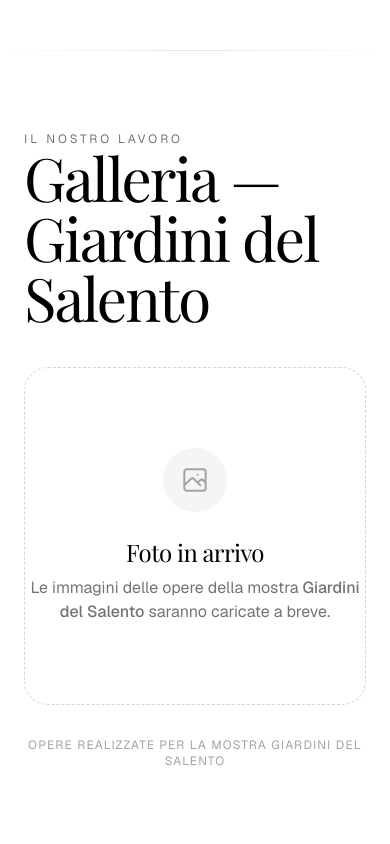
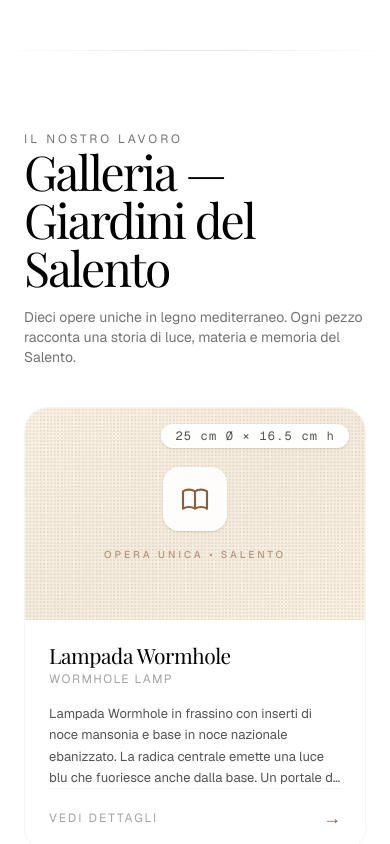
Before and after one commit to asyntes/santeseart-website, a Next.js app: page / in a window 390 px wide. Shown: the part 4360-5204 px from the top of the page. Built offline with nearby package versions, Linux system fonts and the light colour scheme.

Commit message:
feat: Add complete 'Giardini del Salento' exhibition content under hero - 10 bilingual pieces in interactive gallery with modal details

```diff
--- a/app/page.tsx
+++ b/app/page.tsx
@@ -8,10 +8,13 @@ interface Service {
   icon: React.ReactNode;
 }
 
-interface GalleryImage {
-  url: string;
-  alt: string;
-  caption: string;
+interface Exhibit {
+  id: number;
+  titleIt: string;
+  titleEn: string;
+  dimensions: string;
+  descriptionIt: string;
+  descriptionEn: string;
 }
 
 const services: Service[] = [
@@ -71,13 +74,98 @@ const services: Service[] = [
   }
 ];
 
-// Gallery temporarily empty - waiting for your photos of the "Giardini del Salento" exhibition
-const galleryImages: GalleryImage[] = [];
+// Exhibition pieces from "Giardini del Salento" show - complete bilingual content from the official cards
+const exhibits: Exhibit[] = [
+  {
+    id: 1,
+    titleIt: "Lampada Wormhole",
+    titleEn: "Wormhole Lamp",
+    dimensions: "25 cm Ø × 16.5 cm h",
+    descriptionIt: "Lampada Wormhole in frassino con inserti di noce mansonia e base in noce nazionale ebanizzato. La radica centrale emette una luce blu che fuoriesce anche dalla base. Un portale di luce e legno tra i mondi.",
+    descriptionEn: "Wormhole lamp in ash with mansonia walnut inlays and ebonized national walnut base. The central burl emits blue light that also glows from under the base. A portal of light and wood between worlds."
+  },
+  {
+    id: 2,
+    titleIt: "Tris di Radiche",
+    titleEn: "Trio of Burls",
+    dimensions: "25 cm Ø × 16 cm h (max)",
+    descriptionIt: "Trio di lampade in radica di ulivo con coni in noce nazionale ebanizzato. Una presenta inserti di gelso e pero. La radica si libra sospesa in un abbraccio di luce e ombra.",
+    descriptionEn: "Trio of lamps in olive burl with ebonized national walnut cones. One features inlays of mulberry and pear. The burl floats suspended in an embrace of light and shadow."
+  },
+  {
+    id: 3,
+    titleIt: "Centrotavola di Radiche",
+    titleEn: "Olive Burl Centerpiece",
+    dimensions: "24 cm Ø × 12 cm h",
+    descriptionIt: "Centrotavola in radica di ulivo con bordo a segmenti di paduk, noce nazionale, limone e wengé. Le venature della radica centrale danzano con i colori del bordo. Un cerchio di essenze che celebra il Salento.",
+    descriptionEn: "Centerpiece in olive burl with segmented rim in paduk, national walnut, lemon and wengé. The central burl grains dance with the colors of the rim. A circle of essences celebrating Salento."
+  },
+  {
+    id: 4,
+    titleIt: "Raggiera Solare",
+    titleEn: "Solar Sunburst Bowl",
+    dimensions: "38 cm Ø × 9 cm h",
+    descriptionIt: "Ciotola con spettacolare raggiera di intarsi in ulivo, frassino, limone, pero, noce nazionale e ciliegio. Il motivo centrale scolpito esalta le venature fluide del legno. Un inno alla luce e alla materia dei giardini del Salento.",
+    descriptionEn: "Bowl featuring a spectacular sunburst inlay of olive, ash, lemon, pear, national walnut and cherry. The carved central motif highlights the flowing wood grains. An ode to the light and matter of the Salento gardens."
+  },
+  {
+    id: 5,
+    titleIt: "Tris di Fiori",
+    titleEn: "Trio of Flower Holders",
+    dimensions: "11 cm Ø × 30 cm h (max)",
+    descriptionIt: "Trio di porta fiori in noce nazionale con inserti circolari di gelso. I due più grandi accolgono fiori secchi mediterranei, il piccolo una candela. Un inno alla semplicità e alla luce del Salento.",
+    descriptionEn: "Trio of flower holders in national walnut with circular inlays of mulberry. The two larger ones hold dried Mediterranean flowers, the small one a candle. An ode to simplicity and light of Salento."
+  },
+  {
+    id: 6,
+    titleIt: "Saturno di Radiche",
+    titleEn: "Saturn of Burls",
+    dimensions: "16 cm Ø × 20 cm h",
+    descriptionIt: "Porta gioie a forma di Saturno in ulivo e pero, con anello in radica di ulivo. La sfera centrale ruota delicatamente tra le braccia della radica. Un piccolo universo di legno sospeso tra luce e memoria.",
+    descriptionEn: "Saturn-shaped jewelry holder in olive and pear wood, with ring in olive burl. The central sphere rotates gently within the arms of the burl. A small wooden universe suspended between light and memory."
+  },
+  {
+    id: 7,
+    titleIt: "Quintetto di Essenze",
+    titleEn: "Quintet of Essences",
+    dimensions: "36 cm Ø × 9 cm h",
+    descriptionIt: "Ciottola tornita con intarsi di ulivo, noce nazionale, limone e albicocca; fondo in frassino. Le venature fluide celebrano l'armonia delle essenze mediterranee.",
+    descriptionEn: "Turned bowl with inlays of olive, national walnut, lemon and apricot; ash base. Fluid grains celebrate the harmony of Mediterranean essences."
+  },
+  {
+    id: 8,
+    titleIt: "Scrigno di Radiche",
+    titleEn: "Burl Treasure Chest",
+    dimensions: "27 cm Ø × 20 cm h",
+    descriptionIt: "Cofanetto in radica di ulivo con coperchio in noce nazionale e raffinati inserti circolari di ulivo, paduk, gelso e noce. Pomolo in radice di ulivo. Un dialogo tra radica e noce ispirato ai giardini del Salento.",
+    descriptionEn: "Lidded vessel in olive burl with national walnut lid featuring refined circular inlays of olive, paduk, mulberry and walnut. Turned knob in olive root. A dialogue between burl and walnut inspired by the gardens of Salento."
+  },
+  {
+    id: 9,
+    titleIt: "Quartetto di Radiche",
+    titleEn: "Quartet of Burls",
+    dimensions: "8 cm Ø × 24 cm h (max)",
+    descriptionIt: "Quartetto di portagioie in radica di ulivo, noce ebanizzato e limone. Ogni pezzo racconta una storia diversa di forma e venature. Un inno alla varietà e alla poesia del legno del Salento.",
+    descriptionEn: "Quartet of jewelry holders in olive burl, ebonized walnut and lemon wood. Each piece tells a different story of form and grain. An ode to the variety and poetry of Salento wood."
+  },
+  {
+    id: 10,
+    titleIt: "Cerchi di Luce",
+    titleEn: "Circles of Light",
+    dimensions: "28 cm Ø × 10 cm h",
+    descriptionIt: "Lampada in noce nazionale di recupero con base decorata da raffinati inserti circolari di paduk e gelso. Le venature antiche si fondono con i cerchi da cui filtra la luce. Un gioco di luce tra le venature del legno recuperato.",
+    descriptionEn: "Lamp in reclaimed national walnut with base decorated by refined circular inlays of paduk and mulberry. The ancient wood grains blend with the circles through which light filters. A play of light through the grains of the reclaimed wood."
+  }
+];
+
+// Note: High-res product photos extracted from the official 14x14cm cards are available in /home/workdir/artifacts/exhibition_images/
+// TODO: Upload them to public/exhibition/ (e.g. lampada-wormhole.jpg) and update cards to use <img src=...> for rich visual gallery.
 
 export default function SanteseArtWebsite() {
   const [formData, setFormData] = useState({ name: '', email: '', message: '' });
   const [isSubmitted, setIsSubmitted] = useState(false);
   const [isMobileMenuOpen, setIsMobileMenuOpen] = useState(false);
+  const [selectedExhibit, setSelectedExhibit] = useState<Exhibit | null>(null);
 
   const scrollToSection = (id: string) => {
     const element = document.getElementById(id);
@@ -88,7 +176,6 @@ export default function SanteseArtWebsite() {
       const offsetPosition = elementPosition - bodyRect - offset;
       window.scrollTo({ top: offsetPosition, behavior: 'smooth' });
     }
-    // Close mobile menu if open
     if (isMobileMenuOpen) {
       setIsMobileMenuOpen(false);
     }
@@ -108,7 +195,6 @@ export default function SanteseArtWebsite() {
 
     window.location.href = mailtoLink;
 
-    // Show success state
     setIsSubmitted(true);
     setTimeout(() => {
       setIsSubmitted(false);
@@ -126,10 +212,9 @@ export default function SanteseArtWebsite() {
 
   return (
     <div className="min-h-screen bg-white text-black overflow-x-hidden">
-      {/* Elegant Minimal Navbar - Fully responsive with mobile hamburger */}
+      {/* Elegant Minimal Navbar */}
       <nav className="fixed top-0 left-0 right-0 z-50 bg-white/95 backdrop-blur-md border-b border-gray-200">
         <div className="max-w-7xl mx-auto px-6 h-20 flex items-center justify-between">
-          {/* Logo with official brand mark */}
           <div
             onClick={() => { window.scrollTo({ top: 0, behavior: 'smooth' }); closeMobileMenu(); }}
             className="flex items-center gap-3.5 cursor-pointer group"
@@ -145,9 +230,7 @@ export default function SanteseArtWebsite() {
             </div>
           </div>
 
-          {/* Desktop Navigation + CTA + Mobile Hamburger */}
           <div className="flex items-center gap-4">
-            {/* Desktop Navigation */}
             <div className="hidden md:flex items-center gap-10 text-sm font-medium tracking-wide">
               <button onClick={() => scrollToSection('chi-siamo')} className="nav-link">Chi siamo</button>
               <button onClick={() => scrollToSection('servizi')} className="nav-link">Servizi</button>
@@ -155,7 +238,6 @@ export default function SanteseArtWebsite() {
               <button onClick={() => scrollToSection('contatti')} className="nav-link">Contatti</button>
             </div>
 
-            {/* CTA Button Desktop */}
             <div className="hidden md:block">
               <button
                 onClick={() => scrollToSection('contatti')}
@@ -165,7 +247,6 @@ export default function SanteseArtWebsite() {
               </button>
             </div>
 
-            {/* Mobile Hamburger Button */}
             <button
               onClick={() => setIsMobileMenuOpen(!isMobileMenuOpen)}
               className="md:hidden p-2 -mr-1 text-black hover:text-gray-700 transition-colors"
@@ -185,51 +266,21 @@ export default function SanteseArtWebsite() {
           </div>
         </div>
 
-        {/* Mobile Menu Dropdown */}
         {isMobileMenuOpen && (
           <>
-            {/* Backdrop */}
             <div
               className="fixed inset-0 bg-black/10 z-30 md:hidden"
               style={{ top: '80px' }}
               onClick={closeMobileMenu}
             />
-
-            {/* Menu Panel */}
             <div className="md:hidden absolute top-20 left-0 right-0 bg-white border-b border-gray-200 z-40 mobile-menu shadow-lg">
               <div className="max-w-7xl mx-auto px-6 py-8 flex flex-col gap-y-1 text-base font-medium">
-                <button
-                  onClick={() => scrollToSection('chi-siamo')}
-                  className="nav-link text-left py-3.5 px-1 border-b border-gray-100 last:border-none"
-                >
-                  Chi siamo
-                </button>
-                <button
-                  onClick={() => scrollToSection('servizi')}
-                  className="nav-link text-left py-3.5 px-1 border-b border-gray-100 last:border-none"
-                >
-                  Servizi
-                </button>
-                <button
-                  onClick={() => scrollToSection('galleria')}
-                  className="nav-link text-left py-3.5 px-1 border-b border-gray-100 last:border-none"
-                >
-                  Galleria
-                </button>
-                <button
-                  onClick={() => scrollToSection('contatti')}
-                  className="nav-link text-left py-3.5 px-1 border-b border-gray-100 last:border-none"
-                >
-                  Contatti
-                </button>
-
+                <button onClick={() => scrollToSection('chi-siamo')} className="nav-link text-left py-3.5 px-1 border-b border-gray-100 last:border-none">Chi siamo</button>
+                <button onClick={() => scrollToSection('servizi')} className="nav-link text-left py-3.5 px-1 border-b border-gray-100 last:border-none">Servizi</button>
+                <button onClick={() => scrollToSection('galleria')} className="nav-link text-left py-3.5 px-1 border-b border-gray-100 last:border-none">Galleria</button>
+                <button onClick={() => scrollToSection('contatti')} className="nav-link text-left py-3.5 px-1 border-b border-gray-100 last:border-none">Contatti</button>
                 <div className="pt-6 mt-2">
-                  <button
-                    onClick={() => scrollToSection('contatti')}
-                    className="btn-primary w-full py-4 rounded-2xl text-sm font-medium tracking-[2px]"
-                  >
-                    CONTATTACI
-                  </button>
+                  <button onClick={() => scrollToSection('contatti')} className="btn-primary w-full py-4 rounded-2xl text-sm font-medium tracking-[2px]">CONTATTACI</button>
                 </div>
               </div>
             </div>
@@ -237,7 +288,7 @@ export default function SanteseArtWebsite() {
         )}
       </nav>
 
-      {/* HERO SECTION - Focused on Giardini del Salento exhibition (good as is) */}
+      {/* HERO SECTION */}
       <section className="relative h-[100dvh] min-h-[640px] flex items-center justify-center pt-20">
         <div className="hero-bg absolute inset-0 z-0" />
 
@@ -276,14 +327,13 @@ export default function SanteseArtWebsite() {
           </div>
         </div>
 
-        {/* Scroll indicator */}
         <div className="absolute bottom-10 left-1/2 -translate-x-1/2 flex flex-col items-center text-white/60 text-xs tracking-[2px]">
           <span>SCROLL</span>
           <div className="h-px w-8 bg-white/40 mt-2" />
         </div>
       </section>
 
-      {/* CHI SIAMO - Ebanisteria first, exhibition second */}
+      {/* CHI SIAMO */}
       <section id="chi-siamo" className="max-w-6xl mx-auto px-6 pt-20 pb-16">
         <div className="grid md:grid-cols-12 gap-x-12 items-center">
           <div className="md:col-span-7">
@@ -349,57 +399,62 @@ export default function SanteseArtWebsite() {
 
       <div className="section-divider max-w-6xl mx-auto" />
 
-      {/* GALLERIA */}
+      {/* GALLERIA - Now the main exhibition content with all 10 pieces */}
       <section id="galleria" className="max-w-7xl mx-auto px-6 py-20">
-        <div className="flex justify-between items-end mb-10">
+        <div className="flex flex-col md:flex-row md:items-end md:justify-between gap-y-4 mb-10">
           <div>
             <div className="uppercase tracking-[3px] text-xs text-gray-500">IL NOSTRO LAVORO</div>
-            <h2 className="font-serif text-6xl tracking-[-2px]">Galleria — Giardini del Salento</h2>
+            <h2 className="font-serif text-5xl md:text-6xl tracking-[-2px]">Galleria — Giardini del Salento</h2>
           </div>
-          <p className="hidden md:block max-w-xs text-right text-sm text-gray-500">
-            Le opere esposte nella mostra dedicata ai giardini del Salento.
+          <p className="max-w-md text-sm text-gray-500">
+            Dieci opere uniche in legno mediterraneo. Ogni pezzo racconta una storia di luce, materia e memoria del Salento.
           </p>
         </div>
 
-        {galleryImages.length > 0 ? (
-          <div className="grid grid-cols-1 md:grid-cols-2 lg:grid-cols-3 gap-4">
-            {galleryImages.map((image, index) => (
-              <a
-                key={index}
-                href={image.url}
-                target="_blank"
-                rel="noopener noreferrer"
-                className="group relative aspect-[4/3] overflow-hidden rounded-3xl bg-gray-100 block"
-              >
-                <img
-                  src={image.url}
-                  alt={image.alt}
-                  className="gallery-img absolute inset-0 w-full h-full object-cover"
-                />
-                <div className="absolute inset-x-0 bottom-0 bg-gradient-to-t from-black/70 to-transparent p-6">
-                  <p className="text-white text-sm tracking-wide opacity-90 group-hover:opacity-100 transition-opacity">
-                    {image.caption}
-                  </p>
+        <div className="grid grid-cols-1 md:grid-cols-2 lg:grid-cols-3 xl:grid-cols-4 gap-6">
+          {exhibits.map((exhibit) => (
+            <div
+              key={exhibit.id}
+              onClick={() => setSelectedExhibit(exhibit)}
+              className="group bg-white rounded-3xl border border-gray-100 overflow-hidden cursor-pointer hover:border-gray-300 hover:shadow-xl transition-all duration-300 flex flex-col h-full"
+            >
+              {/* Elegant visual placeholder - replace with real photo */}
+              <div className="aspect-[16/10] bg-gradient-to-br from-[#f8f1e3] via-[#f4ebdf] to-[#f8f1e3] relative flex items-center justify-center overflow-hidden">
+                <div className="absolute inset-0 bg-[radial-gradient(#c9b896_0.6px,transparent_1px)] bg-[length:3.5px_3.5px] opacity-40"></div>
+                <div className="relative z-10 text-center px-8">
+                  <div className="mx-auto mb-4 flex h-16 w-16 items-center justify-center rounded-2xl bg-white/90 shadow-sm">
+                    <svg xmlns="http://www.w3.org/2000/svg" className="h-8 w-8 text-[#8B5E3C]" fill="none" viewBox="0 0 24 24" stroke="currentColor">
+                      <path strokeLinecap="round" strokeLinejoin="round" strokeWidth={1.6} d="M12 6.253v13m0-13C10.832 5.477 9.246 5 7.5 5S4.168 5.477 3 6.253v13C4.168 18.477 5.754 18 7.5 18s3.332.477 4.5 1.253m0-13C13.168 5.477 14.754 5 16.5 5c1.747 0 3.332.477 4.5 1.253v13C19.832 18.477 18.247 18 16.5 18c-1.746 0-3.332.477-4.5 1.253" />
+                    </svg>
+                  </div>
+                  <div className="text-[10px] tracking-[3px] text-[#8B5E3C]/60 font-medium">OPERA UNICA • SALENTO</div>
+                </div>
+                <div className="absolute top-4 right-4 px-3.5 py-1 bg-white/95 text-xs tracking-widest rounded-full text-gray-600 font-mono shadow-sm">
+                  {exhibit.dimensions}
+                </div>
               </div>
-              </a>
-            ))}
-          </div>
-        ) : (
-          <div className="text-center py-20 border border-dashed border-gray-300 rounded-3xl">
-            <div className="mx-auto mb-6 h-16 w-16 rounded-full bg-gray-100 flex items-center justify-center">
-              <svg xmlns="http://www.w3.org/2000/svg" className="h-8 w-8 text-gray-400" fill="none" viewBox="0 0 24 24" stroke="currentColor">
-                <path strokeLinecap="round" strokeLinejoin="round" strokeWidth={1.5} d="M4 16l4.586-4.586a2 2 0 012.828 0L16 16m-2-2l1.586-1.586a2 2 0 012.828 0L20 14m-6-6h.01M6 20h12a2 2 0 002-2V6a2 2 0 00-2-2H6a2 2 0 00-2 2v12a2 2 0 002 2z" />
-              </svg>
+
+              <div className="p-6 flex flex-col flex-1">
+                <div className="mb-4">
+                  <h3 className="font-serif text-[21px] leading-[1.1] tracking-[-0.4px] mb-1 pr-1">{exhibit.titleIt}</h3>
+                  <p className="text-xs uppercase tracking-[1.5px] text-gray-400">{exhibit.titleEn}</p>
+                </div>
+
+                <p className="text-gray-600 text-[13px] leading-relaxed line-clamp-4 flex-1">
+                  {exhibit.descriptionIt}
+                </p>
+
+                <div className="mt-auto pt-5 border-t border-gray-100 flex items-center justify-between">
+                  <span className="text-xs tracking-[2px] text-gray-400 group-hover:text-[#8B5E3C] transition-colors">VEDI DETTAGLI</span>
+                  <span className="text-[#8B5E3C] text-lg leading-none group-hover:translate-x-0.5 transition-transform">→</span>
+                </div>
+              </div>
             </div>
-            <h3 className="font-serif text-2xl tracking-tight mb-2">Foto in arrivo</h3>
-            <p className="text-gray-500 max-w-md mx-auto">
-              Le immagini delle opere della mostra <span className="font-medium">Giardini del Salento</span> saranno caricate a breve.
-            </p>
-          </div>
-        )}
+          ))}
+        </div>
 
-        <p className="text-center text-xs text-gray-400 mt-8 tracking-widest">
-          OPERE REALIZZATE PER LA MOSTRA GIARDINI DEL SALENTO
+        <p className="text-center text-xs text-gray-400 mt-10 tracking-widest">
+          TUTTE LE OPERE SONO REALIZZATE A MANO CON LEGNI PREGIATI DEL SALENTO • PEZZI UNICI
         </p>
       </section>
 
@@ -413,7 +468,6 @@ export default function SanteseArtWebsite() {
         </div>
 
         <div className="grid md:grid-cols-5 gap-x-16 gap-y-12">
-          {/* Info */}
           <div className="md:col-span-2 space-y-10">
             <div>
               <div className="text-xs tracking-[2px] text-gray-500 mb-2">SEDE</div>
@@ -451,7 +505,6 @@ export default function SanteseArtWebsite() {
             </div>
           </div>
 
-          {/* Contact Form */}
           <div className="md:col-span-3">
             <div className="bg-gray-50 rounded-3xl p-8 md:p-10">
               <h3 className="font-serif text-4xl tracking-tight mb-2">Richiedi informazioni</h3>
@@ -537,6 +590,71 @@ export default function SanteseArtWebsite() {
           </div>
         </div>
       </footer>
+
+      {/* Modal for selected exhibit - main detailed view */}
+      {selectedExhibit && (
+        <div
+          className="fixed inset-0 z-[100] flex items-center justify-center bg-black/70 p-4 md:p-8"
+          onClick={() => setSelectedExhibit(null)}
+        >
+          <div
+            className="bg-white rounded-3xl w-full max-w-4xl max-h-[92vh] overflow-hidden shadow-2xl"
+            onClick={(e) => e.stopPropagation()}
+          >
+            <div className="p-8 md:p-12 overflow-auto max-h-[92vh]">
+              <div className="flex items-start justify-between gap-4 mb-8">
+                <div>
+                  <div className="inline-block px-4 py-1 rounded-full bg-[#f5f0e6] text-[#8B5E3C] text-xs tracking-[3px] mb-3">GIARDINI DEL SALENTO</div>
+                  <h3 className="font-serif text-4xl md:text-[42px] tracking-[-1.8px] leading-none">{selectedExhibit.titleIt}</h3>
+                  <p className="mt-2 text-xl text-gray-500 tracking-tight">{selectedExhibit.titleEn}</p>
+                </div>
+                <button
+                  onClick={() => setSelectedExhibit(null)}
+                  className="mt-1 p-3 text-gray-400 hover:text-black transition-colors"
+                  aria-label="Chiudi"
+                >
+                  <svg xmlns="http://www.w3.org/2000/svg" className="h-6 w-6" fill="none" viewBox="0 0 24 24" stroke="currentColor">
+                    <path strokeLinecap="round" strokeLinejoin="round" strokeWidth={2.25} d="M6 18L18 6M6 6l12 12" />
+                  </svg>
+                </button>
+              </div>
+
+              <div className="mb-8">
+                <span className="inline-block font-mono text-sm tracking-widest bg-gray-100 px-5 py-2 rounded-2xl text-gray-600">{selectedExhibit.dimensions}</span>
+              </div>
+
+              <div className="grid md:grid-cols-2 gap-x-12 gap-y-10 text-[15px] leading-[1.65]">
+                <div>
+                  <div className="uppercase tracking-[2.5px] text-xs text-gray-500 mb-4">DESCRIZIONE ITALIANO</div>
+                  <p className="text-gray-700">{selectedExhibit.descriptionIt}</p>
+                </div>
+                <div className="md:pl-8 md:border-l border-gray-100">
+                  <div className="uppercase tracking-[2.5px] text-xs text-gray-500 mb-4">ENGLISH DESCRIPTION</div>
+                  <p className="text-gray-700">{selectedExhibit.descriptionEn}</p>
+                </div>
+              </div>
+
+              <div className="mt-10 pt-8 border-t border-gray-200 flex flex-col sm:flex-row gap-4">
+                <button
+                  onClick={() => {
+                    setSelectedExhibit(null);
+                    setTimeout(() => scrollToSection('contatti'), 100);
+                  }}
+                  className="btn-primary flex-1 py-4 rounded-2xl text-sm font-medium tracking-[2px]"
+                >
+                  RICHIEDI INFO O PREVENTIVO PER QUESTO PEZZO
+                </button>
+                <button
+                  onClick={() => setSelectedExhibit(null)}
+                  className="flex-1 py-4 rounded-2xl text-sm font-medium tracking-[2px] border border-gray-300 hover:bg-gray-50 transition-colors"
+                >
+                  CHIUDI SCHEDA
+                </button>
+              </div>
+            </div>
+          </div>
+        </div>
+      )}
     </div>
   );
 }
```
